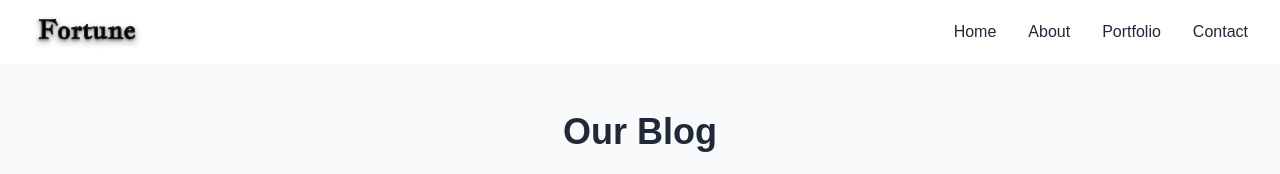
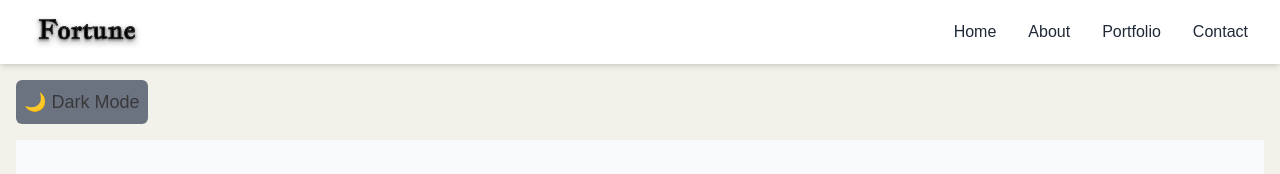
Before and after one commit to Fortunechinenyem/UpdatedPortfolio, a Next.js app: page /blog in a window 1280 px wide. Shown: the top 174 px of the page. Built offline with nearby package versions, Linux system fonts and the light colour scheme.

Commit message:
feat:theme

```diff
--- a/app/components/Footer.jsx
+++ b/app/components/Footer.jsx
@@ -69,31 +69,33 @@ function Footer() {
             </h3>
             <div className="flex space-x-6">
               <Link
-                href="https://www.linkedin.com/in/yourprofile"
+                href="https://www.linkedin.com/in/fortune-chinenyem-aribido-6578b8185/"
                 target="_blank"
               >
                 <BsLinkedin className="text-2xl text-gray-400 hover:text-white" />
               </Link>
               <Link
-                href="https://www.instagram.com/yourprofile"
+                href="https://www.instagram.com/iyaintech?igsh=bXc2a3pnMm55ZWl3"
                 target="_blank"
               >
                 <BsInstagram className="text-2xl text-gray-400 hover:text-white" />
               </Link>
-              <Link href="https://www.twitter.com/yourprofile" target="_blank">
+              <Link href="https://x.com/FortuneChineny1" target="_blank">
                 <BsTwitter className="text-2xl text-gray-400 hover:text-white" />
               </Link>
-              <Link href="https://www.facebook.com/yourprofile" target="_blank">
+              <Link
+                href="https://www.facebook.com/fortune.c.gcfr?mibextid=ZbWKwL"
+                target="_blank"
+              >
                 <BsFacebook className="text-2xl text-gray-400 hover:text-white" />
               </Link>
-              <Link href="https://www.github.com/yourprofile" target="_blank">
+              <Link href="https://github.com/Fortunechinenyem" target="_blank">
                 <BsGithub className="text-2xl text-gray-400 hover:text-white" />
               </Link>
             </div>
           </div>
         </div>
 
-        {/* Copyright */}
         <div className="mt-8 border-t border-gray-700 pt-4 text-center">
           <p className="text-gray-400">
             &copy; {new Date().getFullYear()} Fortune, IyaInTech. All rights
--- /dev/null
+++ b/app/components/ThemeToggle.js
@@ -0,0 +1,27 @@
+import { useEffect, useState } from "react";
+
+export default function ThemeToggle() {
+  const [theme, setTheme] = useState("light");
+
+  useEffect(() => {
+    const savedTheme = localStorage.getItem("theme") || "light";
+    setTheme(savedTheme);
+    document.documentElement.setAttribute("data-theme", savedTheme);
+  }, []);
+
+  const toggleTheme = () => {
+    const newTheme = theme === "light" ? "dark" : "light";
+    setTheme(newTheme);
+    document.documentElement.setAttribute("data-theme", newTheme);
+    localStorage.setItem("theme", newTheme);
+  };
+
+  return (
+    <button
+      onClick={toggleTheme}
+      className="p-2 bg-gray-500 rounded-md text-lg"
+    >
+      {theme === "light" ? "🌙 Dark Mode" : "☀️ Light Mode"}
+    </button>
+  );
+}
--- a/layout/DefaultLayout.jsx
+++ b/layout/DefaultLayout.jsx
@@ -1,5 +1,6 @@
 import Footer from "@/app/components/Footer";
 import Navbar from "@/app/components/Navbar";
+import ThemeToggle from "@/app/components/ThemeToggle"; // Import the ThemeToggle component
 import React from "react";
 
 const DefaultLayout = ({ children }) => {
@@ -7,7 +8,12 @@ const DefaultLayout = ({ children }) => {
     <div>
       <Navbar />
       <div className="main-content">
-        <main>{children}</main>
+        <div className="container mx-auto p-4">
+          <div className="flex justify-end mb-4">
+            <ThemeToggle />
+          </div>
+          <main>{children}</main>
+        </div>
       </div>
       <Footer />
     </div>
--- a/styles/globals.css
+++ b/styles/globals.css
@@ -14,15 +14,26 @@ html {
   scroll-behavior: smooth;
   margin: 0;
   padding: 0;
-  background: #f2f2ea;
-  color: #39393a;
+  background-color: var(--background-color);
+  color: var(--text-color);
   overflow-x: hidden;
   font-family: sans-serif;
   font-weight: var(--fw-reg);
 }
 :root {
+  --background-color: #f2f2ea;
+  --text-color: #39393a;
+  --primary-color: #007bff;
   --ff-primary: serif;
   --ff-secondary: "Merriweather", serif;
+}
+[data-theme="dark"] {
+  --background-color: #252323;
+  --text-color: #8e8e91;
+  --primary-color: #d1cbda;
+}
+a {
+  color: var(--primary-color);
 }
 .button {
   font-size: 18px;
```
